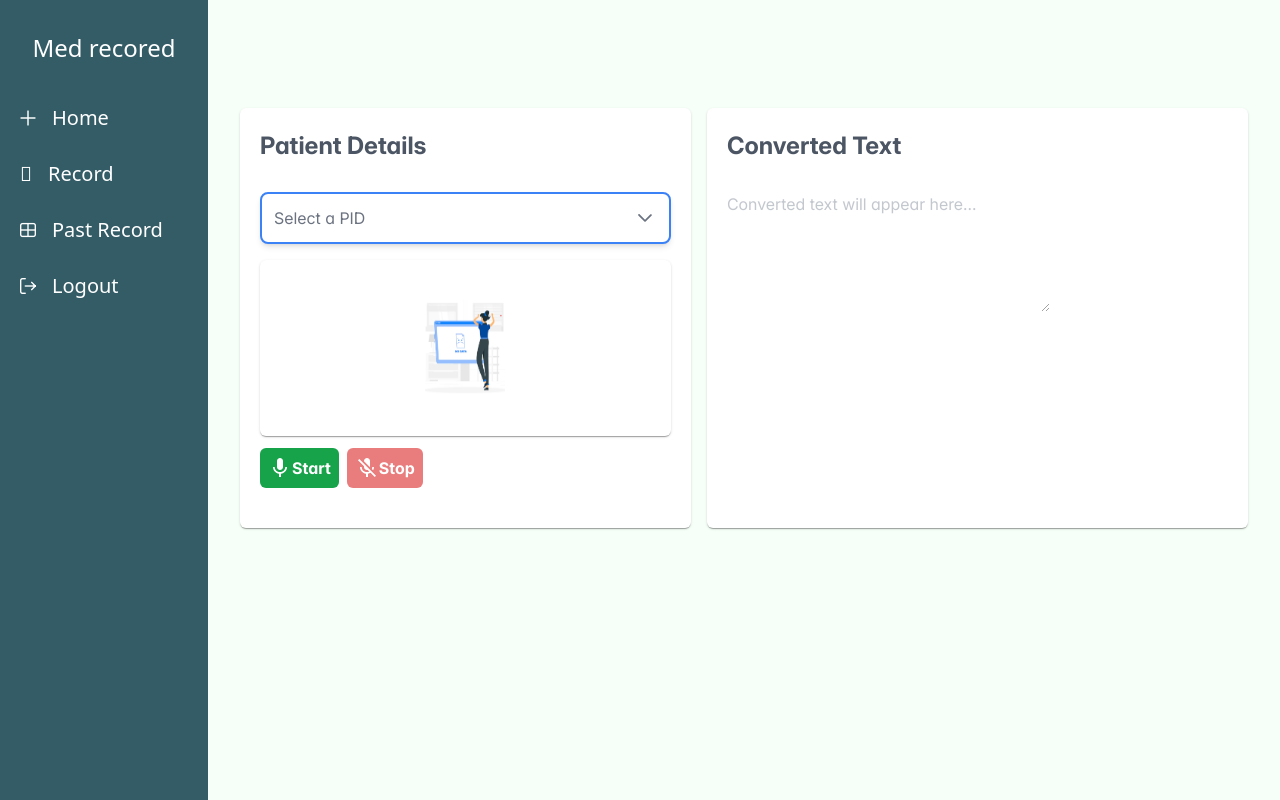
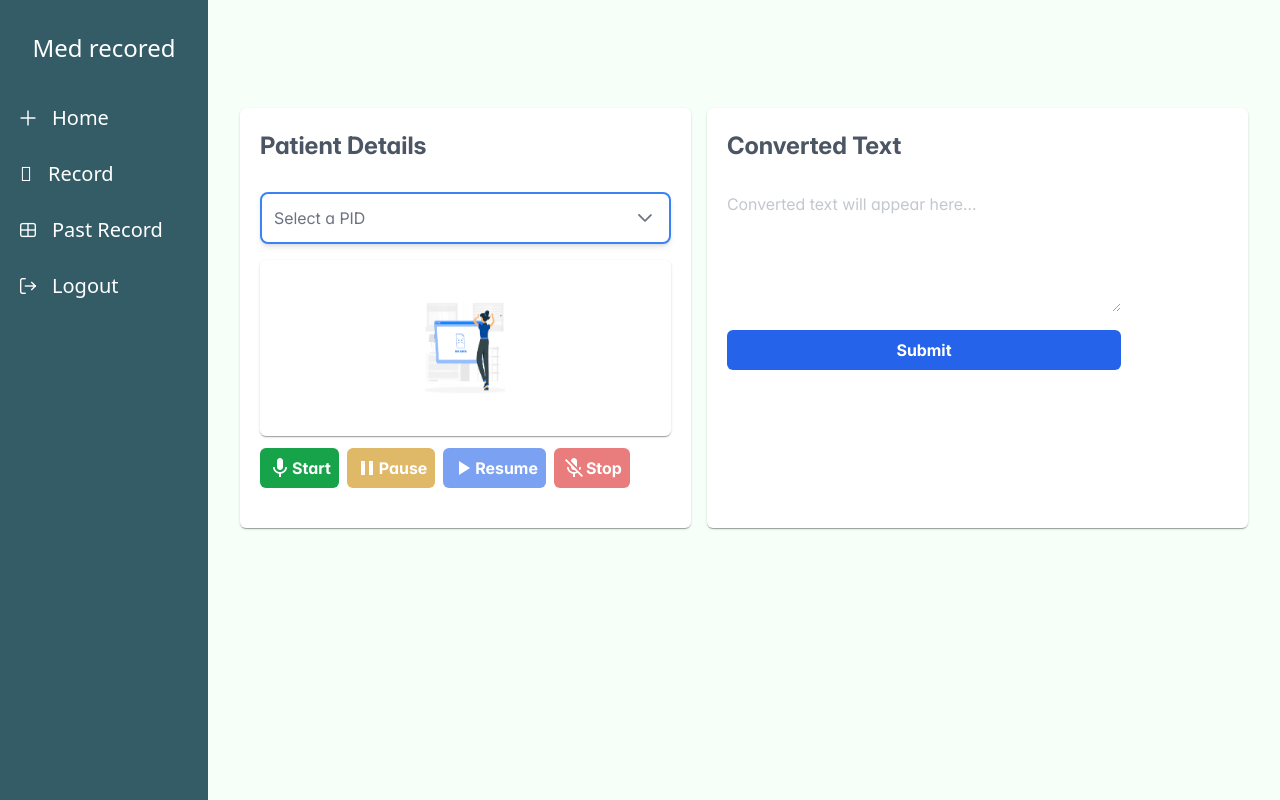
Before and after one commit to PragaL15/med_admin, a React (Vite) app: page /record in a window 1280 px wide. Built offline with nearby package versions, Linux system fonts and the light colour scheme; no server answers.

Commit message:
Updated complete code

```diff
--- a/package.json
+++ b/package.json
@@ -13,11 +13,14 @@
     "@emotion/react": "^11.13.3",
     "@emotion/styled": "^11.13.0",
     "@mui/icons-material": "^6.1.5",
+    "axios": "^1.7.7",
     "primeicons": "^7.0.0",
     "primereact": "^10.8.4",
     "react": "^18.3.1",
     "react-dom": "^18.3.1",
-    "react-router-dom": "^6.27.0"
+    "react-router-dom": "^6.27.0",
+    "socket.io-client": "^4.8.1",
+    "wav-encoder": "^1.3.0"
   },
   "devDependencies": {
     "@eslint/js": "^9.13.0",
--- a/src/components/PatientCard.jsx
+++ b/src/components/PatientCard.jsx
@@ -4,9 +4,11 @@ import { Dropdown } from "primereact/dropdown";
 import { Button } from "primereact/button";
 import MicIcon from "@mui/icons-material/Mic";
 import MicOffIcon from "@mui/icons-material/MicOff";
+import PauseIcon from "@mui/icons-material/Pause";
+import PlayArrowIcon from "@mui/icons-material/PlayArrow";
 import { InputTextarea } from "primereact/inputtextarea";
 import axios from "axios";
-import * as WavEncoder from "wav-encoder";  // Import wav-encoder
+import * as WavEncoder from "wav-encoder";
 import Nodata from "../../public/Nodata.png";
 
 export default function PatientCard() {
@@ -16,6 +18,7 @@ export default function PatientCard() {
   const [recordedText, setRecordedText] = useState("");
   const [mediaRecorder, setMediaRecorder] = useState(null);
   const [isRecording, setIsRecording] = useState(false);
+  const [isPaused, setIsPaused] = useState(false);
   const [isLoading, setIsLoading] = useState(false);
 
   // Fetch PIDs
@@ -64,8 +67,25 @@ export default function PatientCard() {
       newMediaRecorder.start();
       setMediaRecorder(newMediaRecorder);
       setIsRecording(true);
+      setIsPaused(false);
     } catch (error) {
       console.error("Error accessing microphone:", error);
+    }
+  };
+
+  // Pause recording audio
+  const pauseRecording = () => {
+    if (mediaRecorder && mediaRecorder.state === "recording") {
+      mediaRecorder.pause();
+      setIsPaused(true);
+    }
+  };
+
+  // Resume recording audio
+  const resumeRecording = () => {
+    if (mediaRecorder && mediaRecorder.state === "paused") {
+      mediaRecorder.resume();
+      setIsPaused(false);
     }
   };
 
@@ -73,18 +93,19 @@ export default function PatientCard() {
   const stopRecording = () => {
     if (mediaRecorder) {
       mediaRecorder.stop();
+      mediaRecorder.stream.getTracks().forEach((track) => track.stop()); // Stop mic input
       setIsRecording(false);
+      setIsPaused(false);
     }
   };
 
-  // Send audio to backend with WAV conversion
+  // Send audio to backend with WAV conversion and save the converted text
   const sendAudio = async (blob) => {
     try {
       const arrayBuffer = await blob.arrayBuffer();
       const audioContext = new (window.AudioContext || window.webkitAudioContext)();
       const audioBuffer = await audioContext.decodeAudioData(arrayBuffer);
 
-      // Convert to WAV using wav-encoder
       const wavBuffer = await WavEncoder.encode({
         sampleRate: audioBuffer.sampleRate,
         channelData: [audioBuffer.getChannelData(0)], // Mono channel
@@ -95,13 +116,13 @@ export default function PatientCard() {
       const formData = new FormData();
       formData.append("audio_data", wavBlob, "audio.wav");
 
-      // Send to server
       const response = await axios.post("http://localhost:5000/convert", formData, {
         headers: { "Content-Type": "multipart/form-data" },
       });
 
       if (response.data && response.data.text) {
-        setRecordedText(response.data.text);
+        const convertedText = response.data.text;
+        setRecordedText(convertedText);
       } else if (response.data && response.data.error) {
         setRecordedText(response.data.error);
       } else {
@@ -109,12 +130,25 @@ export default function PatientCard() {
       }
     } catch (error) {
       console.error("Error converting audio:", error);
-      if (error.response) {
-        console.error("Backend error details:", error.response.data);
-        setRecordedText(error.response.data.error || "Conversion failed.");
-      } else {
-        setRecordedText("Conversion failed.");
-      }
+      setRecordedText(error.response?.data?.error || "Conversion failed.");
+    }
+  };
+
+  // Submit converted text to backend
+  const handleSubmit = async () => {
+    if (!selectedPid || !recordedText) {
+      alert("Please select a patient and ensure there is converted text.");
+      return;
+    }
+
+    try {
+      await axios.put(`http://localhost:8080/records/${selectedPid.p_id}/description`, {
+        description: recordedText,
+      });
+      alert("Converted text saved successfully.");
+    } catch (error) {
+      console.error("Error saving converted text:", error);
+      alert("Failed to save the converted text.");
     }
   };
 
@@ -161,7 +195,21 @@ export default function PatientCard() {
             icon={<MicIcon />}
             label="Start"
             className="bg-green-600 text-white p-2"
-            disabled={isRecording}
+            disabled={isRecording || isPaused}
+          />
+          <Button
+            onClick={pauseRecording}
+            icon={<PauseIcon />}
+            label="Pause"
+            className="bg-yellow-600 text-white p-2"
+            disabled={!isRecording || isPaused}
+          />
+          <Button
+            onClick={resumeRecording}
+            icon={<PlayArrowIcon />}
+            label="Resume"
+            className="bg-blue-600 text-white p-2"
+            disabled={!isRecording || !isPaused}
           />
           <Button
             onClick={stopRecording}
@@ -182,6 +230,11 @@ export default function PatientCard() {
           className="w-full"
           placeholder="Converted text will appear here..."
         />
+        <Button
+          onClick={handleSubmit}
+          label="Submit"
+          className="bg-blue-600 text-white p-2 mt-3 w-full"
+        />
       </Card>
     </div>
   );
```
Also changed, not shown: 1 other file (tests, documents, lock files or other folders).
